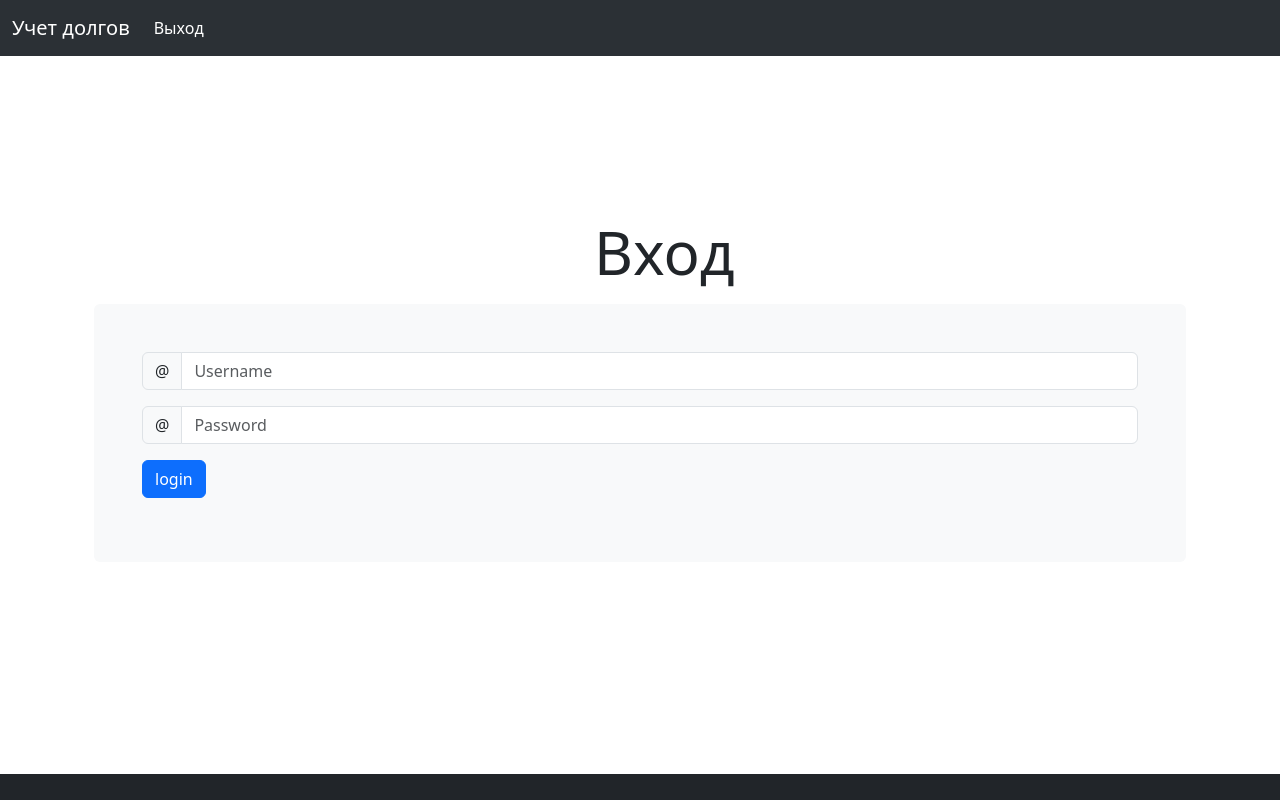
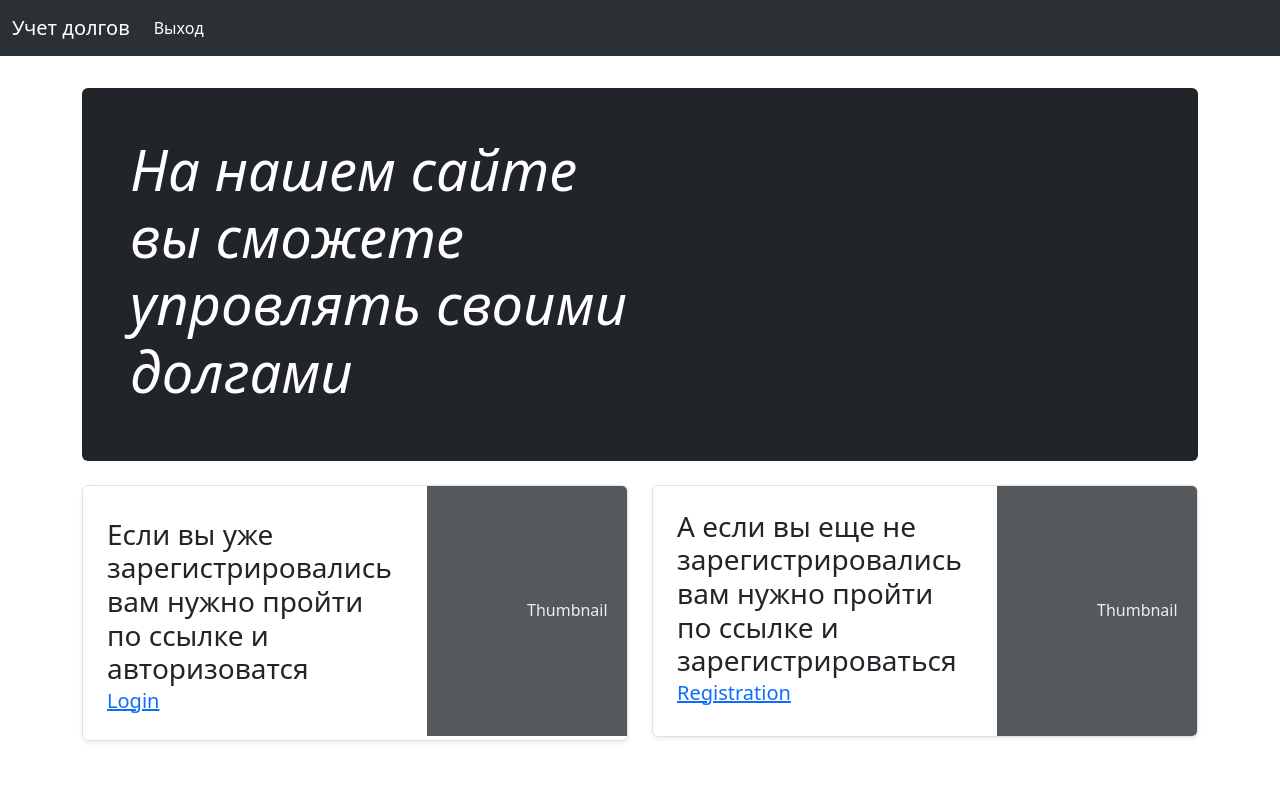
Before and after one commit to JEthebest/Dolgi, a Django app: page / in a window 1280 px wide. Run offline with Django 4.2, Linux system fonts and the light colour scheme; the visitor is signed in with stand-in values (Sample User, id 1); some libraries are stand-ins or nearby versions.

Commit message:
add templates

```diff
--- a/apps/users/views.py
+++ b/apps/users/views.py
@@ -73,3 +73,7 @@ class UserPasswordResetCompleteView(PasswordResetCompleteView):
 @login_required
 def home(request):
     return render(request, 'users/base.html')
+
+@login_required
+def unauthorized_menu(request):
+    return render(request, 'users/unauthorized_menu.html')
--- a/main/urls.py
+++ b/main/urls.py
@@ -7,7 +7,8 @@ from apps.debts import views as deb_views
 
 users_url = [
     path('home/', views.home, name='home'),
-    path('', views.UserLoginView.as_view(), name='login'),
+    path('', views.unauthorized_menu, name='unauthorized_main'),
+    path('login/', views.UserLoginView.as_view(), name='login'),
     path('register/', views.UserRegistrationView.as_view(), name='register'),
     path('logout/', views.UserLogoutView.as_view(), name='logout'),
     path(
--- a/templates/users/base.html
+++ b/templates/users/base.html
@@ -21,7 +21,7 @@
           {% if user.is_authenticated %}
           <a class="navbar-brand" href="{% url 'main' %}">Учет долгов</a></a>
           {% else %}
-          <a class="navbar-brand" href="#">Учет долгов</a></a>
+          <a class="navbar-brand" href="{% url 'unauthorized_main' %}">Учет долгов</a></a>
           {% endif %}
           <button class="navbar-toggler" type="button" data-bs-toggle="collapse" data-bs-target="#navbarNavDropdown" aria-controls="navbarNavDropdown" aria-expanded="false" aria-label="Toggle navigation">
             <span class="navbar-toggler-icon"></span>
@@ -31,13 +31,6 @@
                {% if user.is_authenticated %}
               <li class="nav-item">
                 <a class="nav-link active" aria-current="page" href="{% url 'logout' %}">Выход</a>
-              </li>
-              {% else %}
-              <li class="nav-item">
-                <a class="nav-link" href="{% url 'login' %}">Вход</a>
-              </li>
-              <li class="nav-item">
-                <a class="nav-link" href="{% url 'register' %}">Регистрация</a>
               </li>
               {% endif %}
             </ul>
--- a/templates/users/login.html
+++ b/templates/users/login.html
@@ -6,11 +6,13 @@
     <style>
       .h1 {
         font-size: 60px;
+          display: flex;
+          justify-content: center;
       }
     </style>
 
     <main class="container" style="margin-top: 160px">
-      <h1 style="margin-left: 500px" class="h1">Вход</h1>
+      <h1  class="h1">Вход</h1>
       <div class="bg-light p-5 rounded mt-3">
 
         <div class="input-group mb-3">
--- /dev/null
+++ b/templates/users/unauthorized_menu.html
@@ -0,0 +1,58 @@
+{% extends 'users/base.html' %}
+{% block content %}
+
+<body>
+
+    <div class="container">
+      <header class="blog-header py-3">
+
+        </div>
+      </header>
+
+    </div>
+
+    <main class="container">
+      <div class="p-4 p-md-5 mb-4 text-white rounded bg-dark">
+        <div class="col-md-6 px-0">
+          <h1 class="display-4 fst-italic">На нашем сайте вы сможете упровлять своими долгами</h1>
+        </div>
+      </div>
+
+      <div class="row mb-2">
+        <div class="col-md-6">
+          <div class="row g-0 border rounded overflow-hidden flex-md-row mb-4 shadow-sm h-md-250 position-relative">
+            <div class="col p-4 d-flex flex-column position-static">
+              <strong class="d-inline-block mb-2 text-primary"></strong>
+              <h3 class="mb-0">Если вы уже зарегистрировались вам нужно пройти по ссылке и авторизоватся </h3>
+              <a href="login" class="stretched-link " style="font-size: 20px;" >Login</a>
+            </div>
+            <div class="col-auto d-none d-lg-block">
+              <svg class="bd-placeholder-img" width="200" height="250" xmlns="http://www.w3.org/2000/svg" role="img" aria-label="Placeholder: Thumbnail" preserveAspectRatio="xMidYMid slice" focusable="false"><title>Placeholder</title><rect width="100%" height="100%" fill="#55595c"></rect><text x="50%" y="50%" fill="#eceeef" dy=".3em">Thumbnail</text></svg>
+
+            </div>
+          </div>
+        </div>
+        <div class="col-md-6">
+          <div class="row g-0 border rounded overflow-hidden flex-md-row mb-4 shadow-sm h-md-250 position-relative">
+            <div class="col p-4 d-flex flex-column position-static">
+              <h3 class="mb-0"> А если вы еще не зарегистрировались вам нужно пройти по ссылке и зарегистрироваться </h3>
+              <a href="register" class="stretched-link" style="font-size: 20px;" >Registration</a>
+            </div>
+            <div class="col-auto d-none d-lg-block">
+              <svg class="bd-placeholder-img" width="200" height="250" xmlns="http://www.w3.org/2000/svg" role="img" aria-label="Placeholder: Thumbnail" preserveAspectRatio="xMidYMid slice" focusable="false"><title>Placeholder</title><rect width="100%" height="100%" fill="#55595c"></rect><text x="50%" y="50%" fill="#eceeef" dy=".3em">Thumbnail</text></svg>
+
+            </div>
+          </div>
+        </div>
+      </div>
+
+    </main>
+
+
+
+
+
+
+    </body>
+
+{% endblock %}
```
Also changed, not shown: templates/users/register.html (+10 -1 lines).
